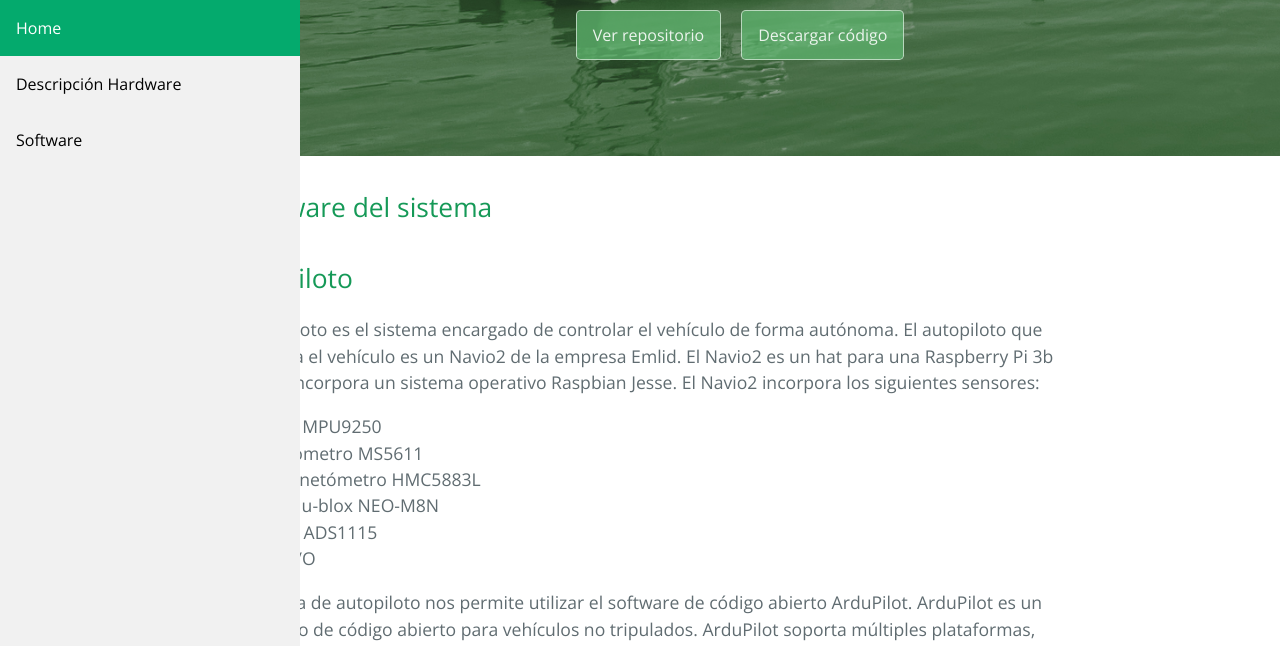
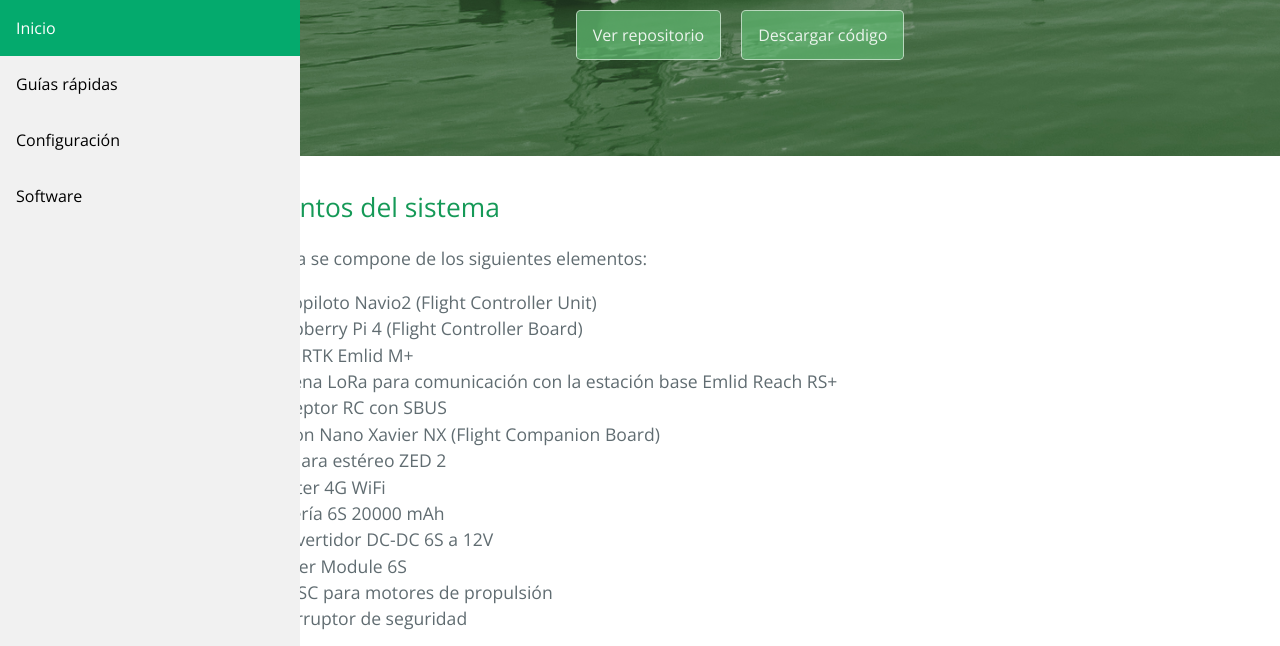
Before and after one commit to derpberk/ASV_Loyola_US, a Jekyll site: the page built from docs/_pages/hardware.md, in a window 1280 px wide and 1400 px high, scrolled down 227 px. Shown: the top 646 px of the window. Built offline with Jekyll 4.4.1, drawn with Linux system fonts in a browser that asks for light colours; some of the changed text lies outside the part shown.

Commit message:
Updated documentation

```diff
--- a/docs/_layouts/default.html
+++ b/docs/_layouts/default.html
@@ -14,20 +14,42 @@
   </head>
   <body>
 
-
-
     <a id="skip-to-content" href="#content">Skip to the content.</a>
 
     <!-- The sidebar -->
     <div class="sidebar">
-      <a class="active" href="/ASV_Loyola_US/">Home</a>
-      <a href="/ASV_Loyola_US/hardware">Descripción Hardware</a>
+      <a class="active" href="/ASV_Loyola_US/">Inicio</a>
+
+      <div class="dropdown">
+        <button class="dropbtn">Guías rápidas</button>
+        <div class="dropdown-content">
+          <a href="/ASV_Loyola_US/conexionssh">Conexión SSH</a>
+          <a href="/ASV_Loyola_US/missionplanner">Mission Planner</a>
+          <a href="/ASV_Loyola_US/cmdsROS2">Comandos ROS2</a>
+          <a href="/ASV_Loyola_US/cmdsdocker">Docker</a>
+        </div>
+      </div>
+
+      <div class="dropdown">
+        <button class="dropbtn">Configuración</button>
+        <div class="dropdown-content">
+          <a href="/ASV_Loyola_US/hardware">Conexionado</a>
+          <a href="/ASV_Loyola_US/navio2">Navio 2</a>
+          <a href="/ASV_Loyola_US/udevrule">Reglas UDEV</a>
+          <a href="/ASV_Loyola_US/reachm+">Reach M+</a>
+          <a href="/ASV_Loyola_US/sensoresaml">Sensores AML</a>
+          <a href="/ASV_Loyola_US/sonar">Sonar</a>
+          <a href="/ASV_Loyola_US/docker">Docker</a>
+        </div>
+      </div>
+
      <div class="dropdown">
         <button class="dropbtn">Software</button>
         <div class="dropdown-content">
           <a href="/ASV_Loyola_US/ros2">ROS2</a>
         </div>
       </div>
+
     </div>
 
     <header class="page-header" role="banner">
@@ -53,9 +75,9 @@
           <span class="site-footer-owner"><a href="{{ site.github.repository_url }}">{{ site.github.repository_name }}</a> is maintained by <a href="{{ site.github.owner_url }}">{{ site.github.owner_name }}</a>.</span>
         {% endif %}
         <div style="display: flex; align-items: center; margin-top: 30px;">
-          <img src="../images/Aceti.png" alt="aceti" style="width: 150px; margin-right: 20px;">
-          <img src="../images/Logo_US.png" alt="us" style="width: 90px; margin-right: 20px;">
-          <img src="../images/logo_loyola.png" alt="loyola" style="width: 150px; margin-right: 20px;">
+          <img src="/ASV_Loyola_US/images/Aceti.png" alt="aceti" style="width: 150px; margin-right: 20px;">
+          <img src="/ASV_Loyola_US/images/Logo_US.png" alt="us" style="width: 90px; margin-right: 20px;">
+          <img src="/ASV_Loyola_US/images/logo_loyola.png" alt="loyola" style="width: 150px; margin-right: 20px;">
         </div>
       </footer>
     </main>
--- a/docs/_pages/hardware.md
+++ b/docs/_pages/hardware.md
@@ -5,24 +5,40 @@
 permalink: /hardware/
 ---
 
-## Hardware del sistema
+## Elementos del sistema
 
-## Autopiloto
+El sistema se compone de los siguientes elementos:
 
-El autopiloto es el sistema encargado de controlar el vehículo de forma autónoma. El autopiloto que incorpora el vehículo es un Navio2 de la empresa Emlid. El Navio2 es un hat para una Raspberry Pi 3b o 4 que incorpora un sistema operativo Raspbian Jesse. El Navio2 incorpora los siguientes sensores:
-
-- IMU MPU9250
-- Barómetro MS5611
-- Magnetómetro HMC5883L
-- GPS u-blox NEO-M8N
-- ADC ADS1115
-- RC I/O
-
-El sistema de autopiloto nos permite utilizar el software de código abierto ArduPilot. ArduPilot es un autopiloto de código abierto para vehículos no tripulados. ArduPilot soporta múltiples plataformas, incluyendo vehículos aéreos, terrestres y acuáticos. ArduPilot es compatible con múltiples sistemas operativos, incluyendo Linux, Windows y Mac OSX. ArduPilot es un proyecto de código abierto que se encuentra bajo la licencia GPLv3.
+* Autopiloto Navio2 (Flight Controller Unit)
+* Raspberry Pi 4 (Flight Controller Board)
+* GPS RTK Emlid M+
+* Antena LoRa para comunicación con la estación base Emlid Reach RS+
+* Receptor RC con SBUS
+* Jetson Nano Xavier NX (Flight Companion Board)
+* Cámara estéreo ZED 2
+* Router 4G WiFi
+* Batería 6S 20000 mAh
+* Convertidor DC-DC 6S a 12V
+* Power Module 6S
+* 2x ESC para motores de propulsión
+* Interruptor de seguridad
 
 El conexionado del vehículo con el autopiloto se puede ver en la siguiente imagen:
 
-![Conexionado del vehículo con el autopiloto](../assets/images/Conexionado_autopiloto.png)
+![Conexionado del vehículo con el autopiloto](/ASV_Loyola_US/images/diagrama_hardware.svg)
+
+---
+## Funcionamiento general del sistema
+El Navio2 y la Raspberry Pi 4 conforman la unidad de control del vehículo. Dentro de la Raspberry Pi 4 se ejecuta Ardupilot 4.0.0, que permite el guiado del vehículo. La configuración de Ardupilot se puede encontrar en el siguiente [enlace](https://docs.emlid.com/navio2/ardupilot/installation-and-running). A través del rail de pines se controla la velocidad de los motores mediante los circuitos variadores (ESCs). El primer pin del rail de pines está reservado para el receptor del Radio Control en modo SBUS, para la maniobra manual del vehículo.
+
+La RPi4 solo funciona como Autopiloto y no realiza tareas de planificación más que las de atender a las llamadas de alto nivel provenientes de la Jetson Xavier (FCB). La Jetson Xavier es la encargada de realizar la planificación de la misión y de la navegación autónoma. La Jetson Xavier se comunica con la RPi4 a través de una conexión TCP mediante el Router, que establece las IPs de cada elemento de forma fija. La comunicación entre la Jetson Xavier y la RPi4 se realiza mediante el protocolo MAVLink, mientras que la comunicación entre la Jetson Xavier y el Navio2 se realiza mediante el protocolo MAVROS.
+
+El GPS RTK Reach M+ se comunica con Navio2 a través del puerto USB, que también proporciona su alimentación. El Reach M+, aparte de su posición GPS, recibe las correcciones de la estación base mediante la antena LoRa.
+
+Por último, el router cuenta con una tarjeta SIM que permite la conexión a la red celular de telefonía y la consiguiente comunicación con el servidor central.
 
 
-[Home](../)
+---
+ [Volver](../)
+
+ [Siguiente: Preparación del Navio2](/ASV_Loyola_US/navio2/)
```
Also changed, not shown: docs/_pages/navio2.md (added, +66 -0 lines), docs/_pages/reachm+.md (added, +33 -0 lines), docs/_pages/udevrule.md (added, +44 -0 lines), 1 other file.
